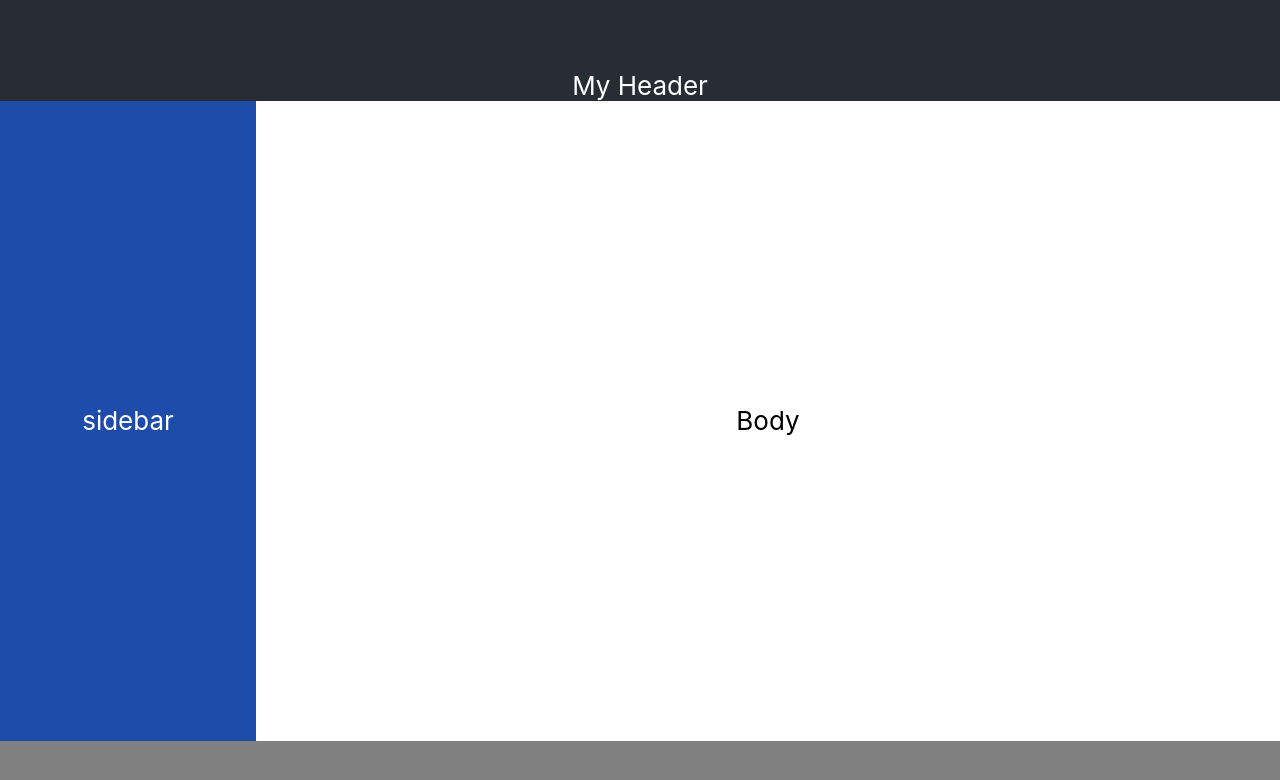
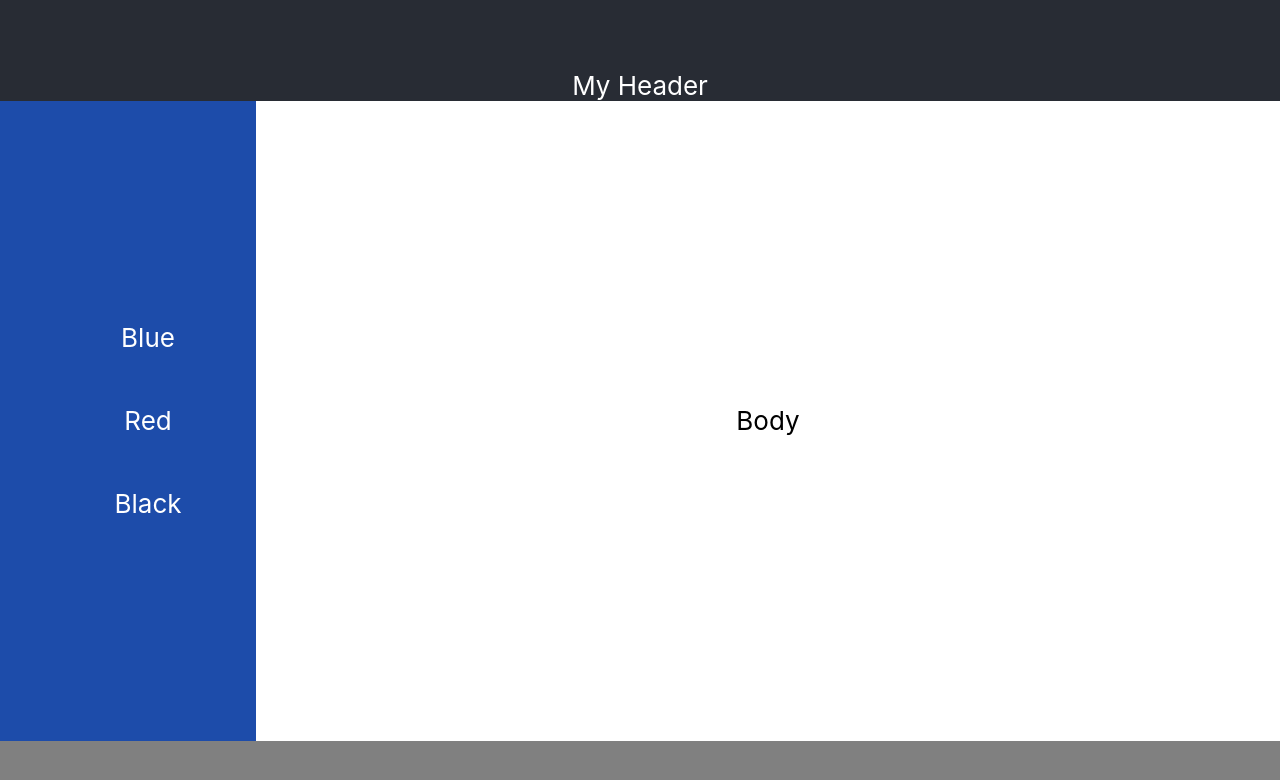
Before and after one commit to JoshJHaines/react-intro-hw, a React (Create React App) app: page / in a window 1280 px wide. Shown: the top 780 px of the page. Built offline with nearby package versions, Linux system fonts and the light colour scheme.

Commit message:
added unordered lised

```diff
--- a/src/components/Sidebar.js
+++ b/src/components/Sidebar.js
@@ -3,10 +3,12 @@ import React, { Component } from 'react'
 export class Sidebar extends Component {
     render() {
         return (
-            <div className="App-sidebar">
-                sidebar
-            </div>
-        )
+			<div className="App-sidebar">
+				<ul>Blue</ul>
+				<ul>Red</ul>
+				<ul>Black</ul>
+			</div>
+		);
     }
 }
 
```
